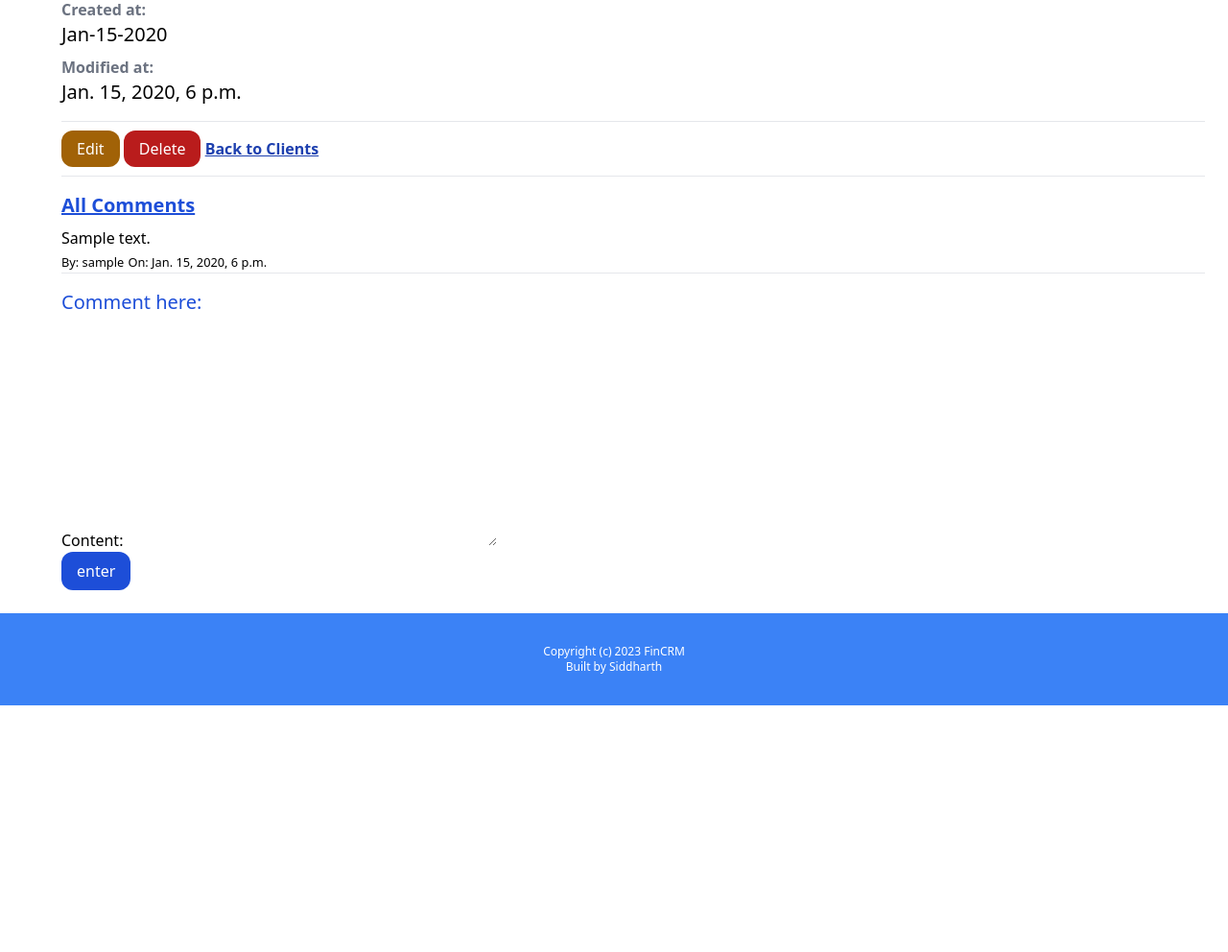
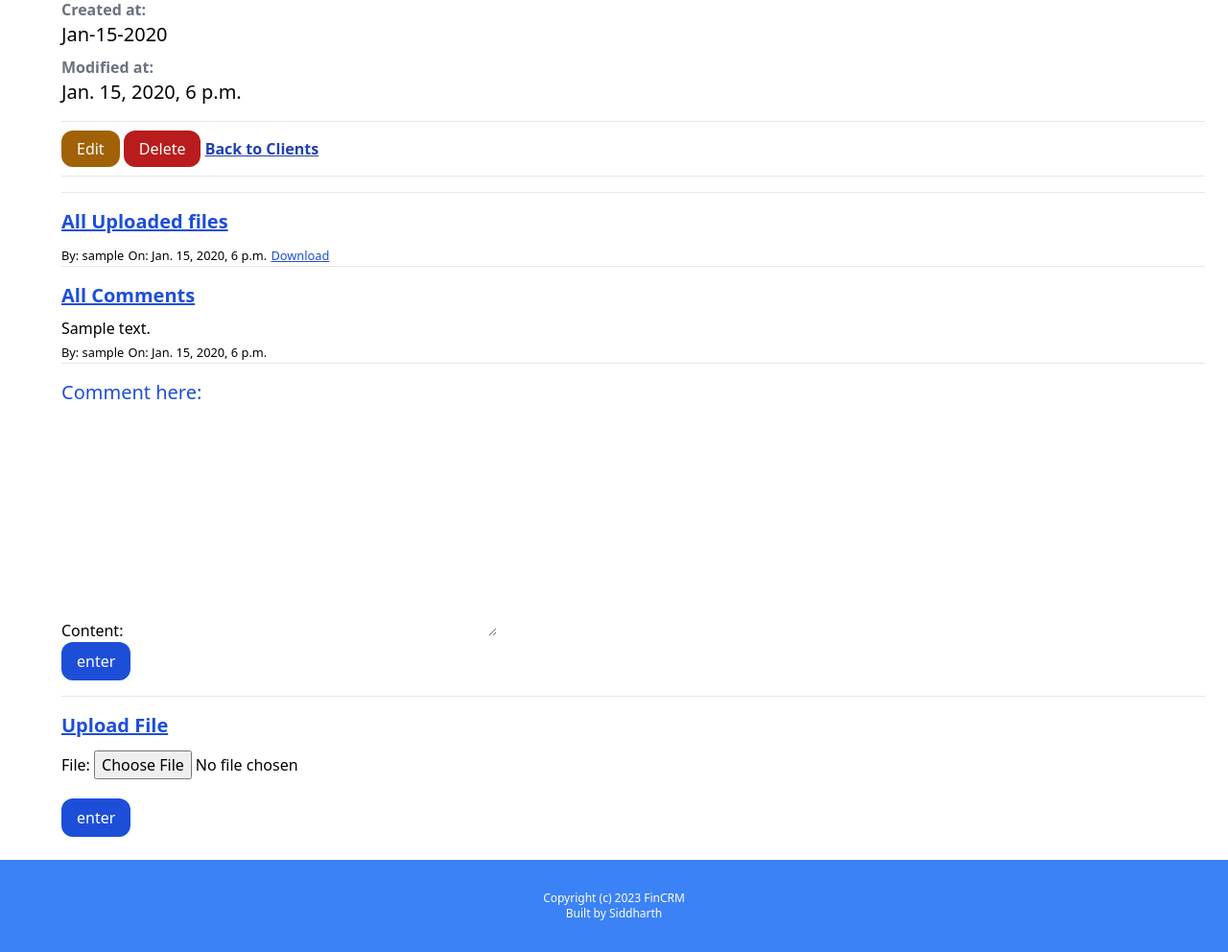
Before and after one commit to Siddharthbadal/FinCRM, a Django app: page /dashboard/clients/1/ in a window 1280 px wide. Shown: the part 238-1230 px from the top of the page at 96% size. Before the commit the page ends 973 px from the top, so only its background shows below. Run offline with Django 4.2, Linux system fonts and the light colour scheme; a user stored in the database is signed in; tables that the repository leaves empty hold one stand-in row (values such as "Sample post"); style sheets or scripts are compiled from the project's sources.

```diff
--- a/client/forms.py
+++ b/client/forms.py
@@ -1,5 +1,5 @@
 from django import forms
-from .models import Client, Comment
+from .models import Client, Comment, ClientFile
 
 
 class AddClientForm(forms.ModelForm):
@@ -12,3 +12,9 @@ class AddCommentForm(forms.ModelForm):
     class Meta:
         model = Comment
         fields = ('content',)
+
+
+class AddClientFile(forms.ModelForm):
+    class Meta:
+        model = ClientFile
+        fields = ('file',)
--- a/client/models.py
+++ b/client/models.py
@@ -22,7 +22,15 @@ class Client(models.Model):
     def __repr__(self) -> str:
         return self.name
 
+class ClientFile(models.Model):
+    team = models.ForeignKey(Team, related_name='client_files', on_delete=models.CASCADE)
+    lead = models.ForeignKey(Client, related_name='files', on_delete=models.CASCADE)
+    file = models.FileField(upload_to='clientfiles', blank=True, null=True)
+    created_by= models.ForeignKey(User, related_name='client_files_createdby', on_delete=models.CASCADE)
+    created_at = models.DateTimeField(auto_now_add=True)
 
+    def __str__(self) -> str:
+        return self.created_by
 
 class Comment(models.Model):
     team = models.ForeignKey(Team, related_name='client_comments', on_delete=models.CASCADE)
--- a/client/templates/client/clients_detail.html
+++ b/client/templates/client/clients_detail.html
@@ -30,8 +30,26 @@
         <hr class="my-4">
         <a href="{% url 'edit_client' client.id %}" class="py-2 px-4 rounded-xl text-white bg-yellow-700">Edit</a>
         <a href="{% url 'delete_client' client.id %}" class="py-2 px-4 rounded-xl text-white bg-red-700">Delete</a>
+
         <a href="{% url 'clients_list' %}" class="underline font-semibold text-blue-800">Back to Clients</a>
         <hr class="my-4">
+
+        <hr class="my-4">
+
+        <h2 class='text-xl font-semibold text-blue-700 underline mb-2'>All Uploaded files</h2>
+        <div class='space-y-4 mb-4'>
+            {% for file in client.files.all %}
+            <div class=' rounded-xl '>
+
+                <small>By: {{file.created_by}}</small>
+                <small>On: {{file.created_at }}</small>
+                <small>
+                    <a href="{{ file.file.url }}" class='underline text-blue-700'>Download</a>
+                </small>
+                <hr >
+            </div>
+            {% endfor %}
+        </div>
 
 
         <h2 class='text-xl font-semibold text-blue-700 underline mb-2'>All Comments</h2>
@@ -54,6 +72,18 @@
         <button class="py-2 px-4 rounded-xl text-white bg-blue-700">enter</button>
     </form>
 
+    <hr class="my-4">
+
+    <h2 class='text-xl font-semibold text-blue-700 underline mb-3'>Upload File</h2>
+
+    <form action="{% url 'clients_add_file' client.id %}" method='POST' enctype="multipart/form-data">
+        {% csrf_token %}
+        {{ fileform.as_p }}
+
+
+    <button class="mt-5 py-2 px-4 rounded-xl text-white bg-blue-700">enter</button>
+</form>
+
 
 
 
--- a/client/templates/client/clients_list.html
+++ b/client/templates/client/clients_list.html
@@ -10,7 +10,8 @@
     <div class="py-6 px-6">
         <h1 class="text-xl mb-5 text-center center m-auto text-blue-700 font-bold">Clients</h1>
 
-        <a href="{% url 'add_client' %}" class="inline-block py-4 px-6 bg-blue-500 rounded-xl text-white">Add Client</a>
+        <small><a href="{% url 'add_client' %}" class="inline-block py-4 px-6 bg-blue-500 rounded-xl text-white font-semibold">Add Client</a></small>
+        <small><a href="{% url 'client_export' %}" class="inline-block py-4 px-6 bg-blue-500 rounded-xl text-white font-semibold">Export Data</a></small>
         <div class='flex justtify-between mt-5'>
             <p class=' py-4 px-2 bg-gray-400 font-semibold w-full'>Name</p>
             <p class=' py-4 px-2 bg-gray-400 font-semibold w-full'>Email</p>
--- a/client/urls.py
+++ b/client/urls.py
@@ -8,6 +8,8 @@ urlpatterns = [
     path('<int:pk>/delete/', views.delete_client, name='delete_client'),
     path('<int:pk>/edit/', views.edit_client, name='edit_client'),
     path('add/', views.add_client, name='add_client'),
-    path('<int:pk>/add_comment/',views.clients_detail, name='client_add_comment' )
+    path('<int:pk>/add_comment/',views.clients_detail, name='client_add_comment' ),
+    path('<int:pk>/add-file', views.clients_add_file, name='clients_add_file'),
+    path('export/', views.client_export, name='client_export'),
 
 ]
--- a/client/views.py
+++ b/client/views.py
@@ -1,8 +1,10 @@
+import csv
 from django.shortcuts import render, get_object_or_404, redirect
 from django.contrib import messages
 from django.contrib.auth.decorators import login_required
+from django.http import HttpResponse
 from .models import Client
-from .forms import AddClientForm, AddCommentForm
+from .forms import AddClientForm, AddCommentForm, AddClientFile
 from team.models import Team
 
 @login_required
@@ -55,7 +57,7 @@ def clients_detail(request, pk):
     else:
         form= AddCommentForm()
 
-    return render(request, 'client/clients_detail.html',{'client':client, 'form':form})
+    return render(request, 'client/clients_detail.html',{'client':client, 'form':form, 'fileform':AddClientFile()})
 
 
 @login_required
@@ -82,3 +84,40 @@ def edit_client(request, pk):
 
     return render(request, 'client/edit_client.html',
     {'form':form})
+
+
+
+
+@login_required
+def clients_add_file(request, pk):
+    client = get_object_or_404(Client, created_by=request.user, pk=pk)
+    team = Team.objects.filter(created_by=request.user).first()
+    if request.method == 'POST':
+        form = AddClientFile(request.POST, request.FILES)
+
+        if form.is_valid():
+            team = Team.objects.filter(created_by=request.user).first()
+            file = form.save(commit=False)
+            file.team = team
+
+            file.lead_id = pk
+            file.created_by = request.user
+            file.save()
+            return redirect('clients_detail',pk=pk)
+    return redirect('clients_detail',pk=pk)
+
+
+@login_required
+def client_export(request):
+     clients = Client.objects.filter(created_by=request.user)
+
+     response = HttpResponse(
+         content_type='text/csv',
+         headers={'Content-Disposition':"attachment; filename='clients.csv'"}
+     )
+     writer = csv.writer(response)
+     writer.writerow((['Client','Description','Created At','Created_By']))
+     for client in clients:
+         writer.writerow([client.name, client.description, client.created_at, client.created_by])
+
+     return response
--- a/fincrm/settings.py
+++ b/fincrm/settings.py
@@ -127,6 +127,8 @@ STATICFILES_DIRS = [
     BASE_DIR / 'fincrm/static',
 ]
 
+MEDIA_ROOT = BASE_DIR / 'media'
+MEDIA_URL = 'media/'
 
 # Default primary key field type
 # https://docs.djangoproject.com/en/4.1/ref/settings/#default-auto-field
--- a/fincrm/urls.py
+++ b/fincrm/urls.py
@@ -1,3 +1,5 @@
+from django.conf import settings
+from django.conf.urls.static import static
 from django.contrib import admin
 from django.urls import path, include
 
@@ -11,4 +13,4 @@ urlpatterns = [
     path("dashboard/leads/", include('leads.urls')),
     path("dashboard/clients/", include('client.urls')),
     path("dashboard/teams/", include('team.urls')),
-]
+] + static(settings.MEDIA_URL, document_root=settings.MEDIA_ROOT)
--- a/leads/admin.py
+++ b/leads/admin.py
@@ -1,7 +1,8 @@
 from django.contrib import admin
-from .models import Lead, Comment
+from .models import Lead, Comment, LeadFile
 
 # Register your models here.
 
 admin.site.register(Lead)
 admin.site.register(Comment)
+admin.site.register(LeadFile)
--- a/leads/templates/leads/lead_list.html
+++ b/leads/templates/leads/lead_list.html
@@ -11,6 +11,7 @@
         <p class="text-xl mb-5 text-center m-auto font-bold text-blue-800">Leads</p>
 
         <a href="{% url 'leads:add_lead' %}" class="inline-block py-4 px-6 bg-blue-500 rounded-xl text-white">Add Lead</a>
+        <a href="{% url 'leads:lead_data_export' %}" class="inline-block py-4 px-6 bg-blue-500 rounded-xl text-white">Export Data</a>
         <div class='flex justtify-between mt-5'>
             <p class=' py-4 px-2 bg-gray-400 font-semibold w-full'>Name</p>
             <p class=' py-4 px-2 bg-gray-400 font-semibold w-full'>Priority</p>
--- a/leads/urls.py
+++ b/leads/urls.py
@@ -11,5 +11,7 @@ urlpatterns = [
     path("<int:pk>/edit/", views.LeadUpdateView.as_view(), name='edit'),
     path('add_lead/', views.LeadCreateView.as_view(), name='add_lead'),
     path('<int:pk>/convert/', views.ConvertToClient.as_view(), name='convert'),
-    path('<int:pk>/add-comment/', views.AddCommentView.as_view(), name='add_comment')
+    path('<int:pk>/add-comment/', views.AddCommentView.as_view(), name='add_comment'),
+    path('<int:pk>/add-file/',views.AddFileView.as_view(), name='add_file'),
+    path('export/', views.client_export, name='lead_data_export'),
 ]
--- a/userprofiles/templates/userprofiles/login.html
+++ b/userprofiles/templates/userprofiles/login.html
@@ -6,7 +6,8 @@
 
 
 {% block content %}
-    <h1 class="text-lg center">SignUp</h1>
+    <h1 class="text-lg center">SignIn</h1>
+    {% if request.user.is_authenticated %}
     <form method="POST" action=".">
         {% csrf_token %}
 
@@ -14,4 +15,5 @@
 
         <button class="py-4 px-8 bg-blue-800 text-white m-5 rounded-xl">Submit</button>
     </form>
+    {% endif %}
 {% endblock content %}
--- a/userprofiles/views.py
+++ b/userprofiles/views.py
@@ -7,11 +7,14 @@ from team.models import Team
 def signup(request):
     if request.method == 'POST':
         form = UserCreationForm(request.POST)
+
         if form.is_valid():
             user = form.save()
+
             UserProfile.objects.create(user=user)
+
             team = Team.objects.create(name='The team name', created_by=request.user)
-            team.member.add(request.user)
+            team.members.add(request.user)
             team.save()
             return redirect("login")
     else:
```
Also changed, not shown: leads/forms.py (+7 -1 lines), leads/models.py (+12 -0 lines), leads/templates/leads/lead_detail.html (+29 -1 lines), leads/views.py (+33 -3 lines), client/migrations/0002_clientfile.py (added), leads/migrations/0002_leadfile.py (added).
